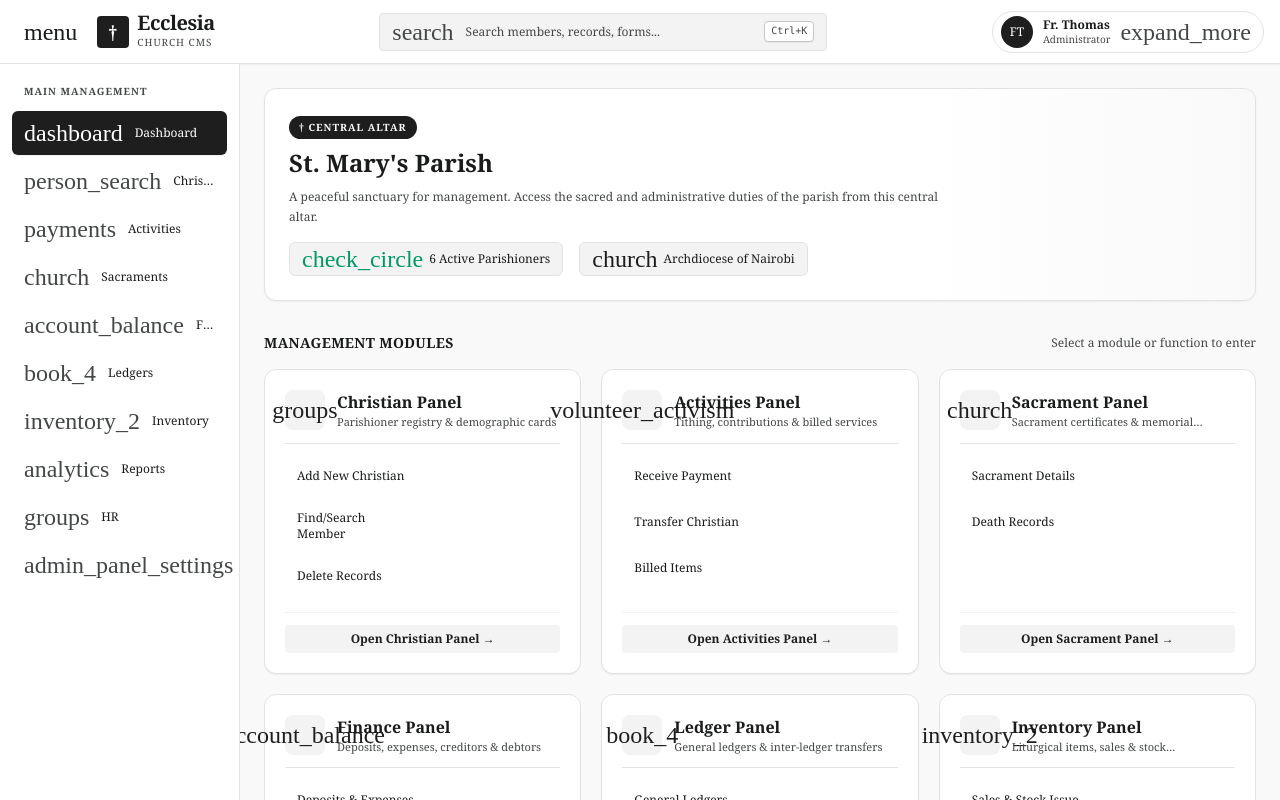
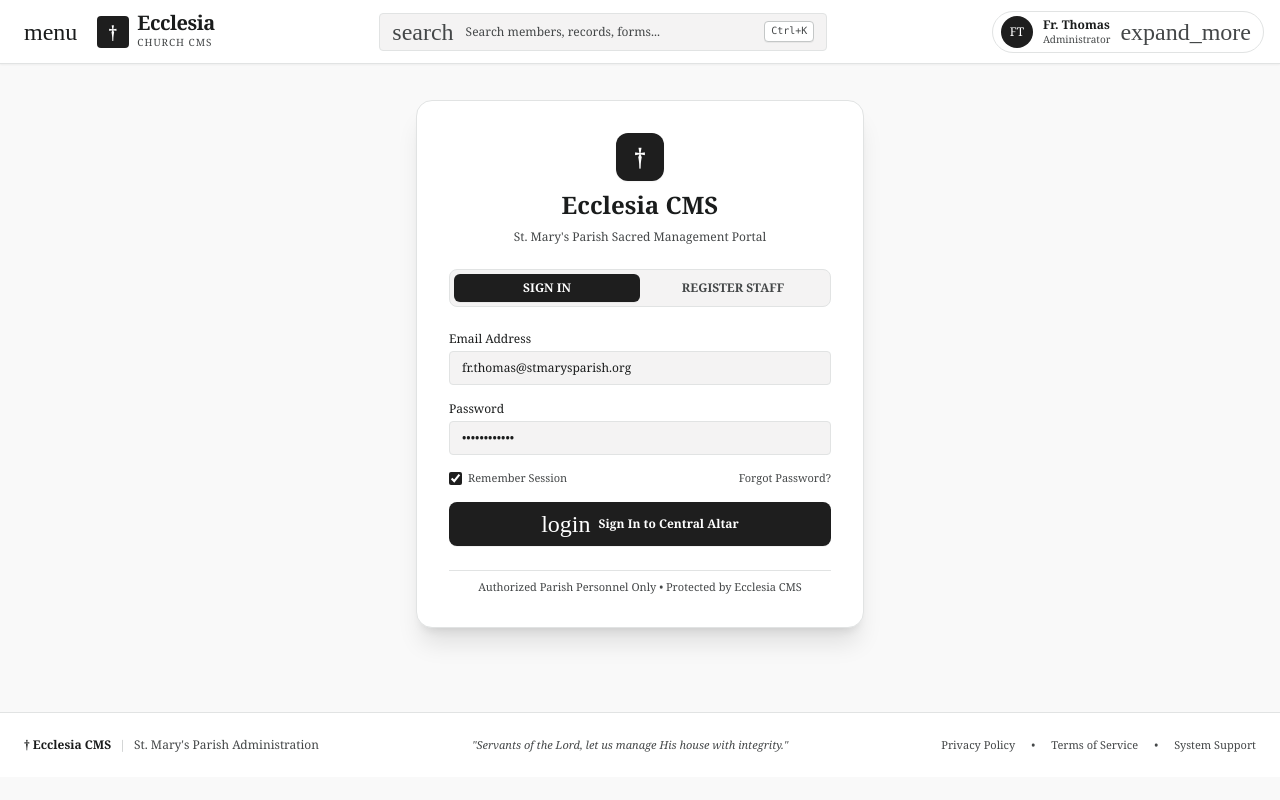
Before and after one commit to MaxBlessNgugi/ecclesia-church-management-system, a React (Vite) app: page / in a window 1280 px wide. Shown: the top 800 px of the page. Built offline with nearby package versions, Linux system fonts and the light colour scheme; a web font is replaced by a local one.

Commit message:
Make auth page primary view and hide sidebar during auth flow

```diff
--- a/src/App.tsx
+++ b/src/App.tsx
@@ -45,7 +45,7 @@ import {
  */
 export const App: React.FC = () => {
   // Navigation & View active tab states
-  const [currentTab, setCurrentTab] = useState<NavigationTab>('dashboard');
+  const [currentTab, setCurrentTab] = useState<NavigationTab>('auth');
   const [christianSubTab, setChristianSubTab] = useState<ChristianSubTab>('add');
   const [activitiesSubTab, setActivitiesSubTab] = useState<ActivitiesSubTab>('receive_payment');
   const [sacramentsSubTab, setSacramentsSubTab] = useState<SacramentsSubTab>('update_card');
@@ -222,13 +222,15 @@ export const App: React.FC = () => {
 
       {/* Main Body Container */}
       <div className="flex-1 flex overflow-hidden">
-        {/* Navigation Drawer Sidebar */}
+        {/* Navigation Drawer Sidebar - hidden during authentication flow */}
+        {currentTab !== 'auth' && (
           <Sidebar
             currentTab={currentTab}
             onSelectTab={(tab) => handleNavigate(tab)}
             isOpen={isSidebarOpen}
             onCloseMobile={() => setIsSidebarOpen(false)}
           />
+        )}
 
         {/* Content View Area */}
         <main className="flex-1 overflow-y-auto">
```
Lines whose indentation alone changed are shown as unchanged.
